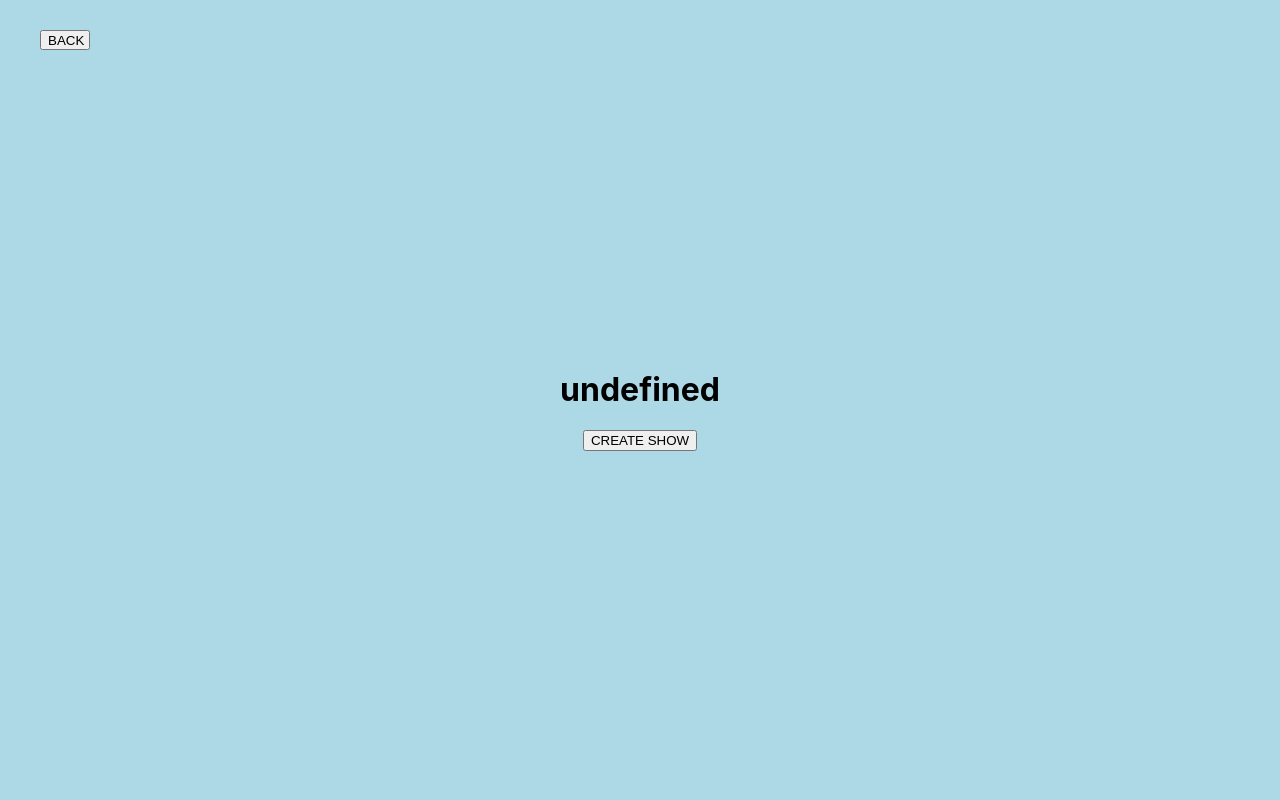
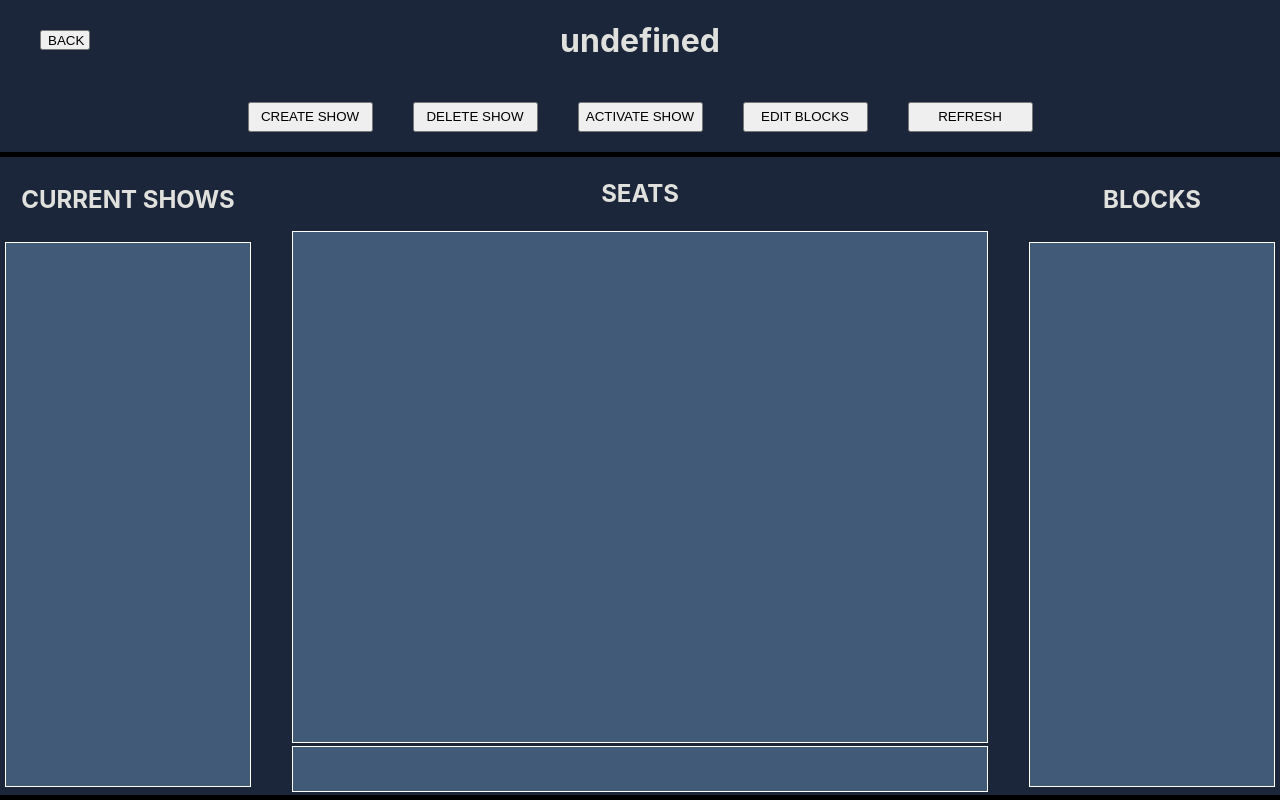
Before and after one commit to dmpatel0/seats4u, a React (Create React App) app in the folder seats4u/: page /venue-view in a window 1280 px wide. Built offline with nearby package versions, Linux system fonts and the light colour scheme.

Commit message:
venue auth... venue-view clean-up

```diff
--- a/seats4u/src/App.css
+++ b/seats4u/src/App.css
@@ -196,10 +196,13 @@
 .venue-view {
   display: flex;
   flex-direction: column;
-  justify-content: center;
   align-items: center;
   height: 100vh;
-  background: lightblue;
+  background: var(--midnight-blue);
+}
+
+.venue-view > h1 {
+  color: var(--pale-white);
 }
 
 .venue-view > .buttons {
@@ -211,6 +214,103 @@
   display: flex;
   flex-direction: column;
 }
+
+#venue-view-content {
+  display: flex;
+  flex-direction: row;
+  justify-content: space-evenly;
+  border: 5px solid black;
+  width: 100vw;
+  height: 100%;
+}
+
+#venue-view-buttons > button {
+  width: 125px;
+  height: 30px;
+  margin: 20px;
+}
+
+#venue-view-show-list, #block-div > #block-list, #seats-canvas, #purchase-div {
+  background: var(--silver-blue);
+}
+
+#venue-view-show-list, #block-div > #block-list {
+  width: 95%;
+  height: 85%;
+  border: 1px solid white;
+}
+
+#venue-view-content > #venue-view-show-div {
+  display: flex;
+  flex-direction: column;
+  align-items: center;
+  width: 20%;
+  height: 100%;
+}
+
+#venue-view-show-div {
+  display: flex;
+  flex-direction: column;
+  justify-content: space-evenly;
+  width: 20%;
+}
+
+#venue-view-show-div > h2 {
+  color: var(--pale-white);
+}
+
+#seats-div {
+  display: flex;
+  flex-direction: column;
+  justify-content: space-evenly;
+  align-items: center;
+  width: 95%;
+}
+
+#seats-div > h2 {
+  color: var(--pale-white);
+}
+
+#seats-div > canvas {
+  border: 1px solid white;
+  width: 95%;
+  height: 80%;
+}
+
+#seats-div > #purchase-div {
+  border: 1px solid white;
+  width: 95%;
+  height: 7%;
+}
+
+#venue-view-content > #seats-view {
+  display: flex;
+  flex-direction: row;
+  justify-content: center;
+  width: 60%;
+  height: 100%;
+}
+
+#venue-view-content > #block-div {
+  display: flex;
+  flex-direction: column;
+  justify-content: space-evenly;
+  align-items: center;
+  width: 20%;
+}
+
+#venue-view-content > #block-div > h2 {
+  color: var(--pale-white);
+}
+
+#venue-view-content > #venue-view-buttons {
+  display: flex;
+  flex-direction: column;
+  justify-content: center;
+  align-items: center;
+  width: 20%;
+}
+
 
 /* STYLING CODE FOR THE CREATE SHOW VIEW */
 
--- a/seats4u/src/boundary/venue-view.js
+++ b/seats4u/src/boundary/venue-view.js
@@ -1,10 +1,27 @@
 import React, { useEffect } from 'react'
 import { useNavigate } from 'react-router-dom'
+import { listShows } from '../controller/controllerVenueManager';
 
 export let currentVenue;
 
 export function getVenueHandler(venue) {
     currentVenue = venue;
+}
+
+export function refreshHandler() {
+
+    let parent = document.getElementById("venues-view-show-list");
+    let child = parent.lastElementChild;
+
+    let refresh_btn = document.getElementById("venue-view-btn-refresh");
+    refresh_btn.disabled = true; console.log("disabled");
+
+    while(child) {
+        parent.removeChild(child);
+        child = parent.lastElementChild;
+    }
+
+    listShows(currentVenue);
 }
 
 const VenueView = () => {
@@ -20,7 +37,31 @@ const VenueView = () => {
         <div id="view-container" className="venue-view">
             <button id="btn-back-create-venue" class="btn-back" onClick={() => {navigate('/venues')}}>BACK</button>
             <h1 id="venue-view-name">WPI</h1>
-            <button id="create-show" onClick={() => {navigate('/create-show')}}>CREATE SHOW</button>
+            <div id="venue-view-buttons">
+                    <button id="create-show" onClick={() => {navigate('/create-show')}}>CREATE SHOW</button>
+                    <button>DELETE SHOW</button>
+                    <button>ACTIVATE SHOW</button>
+                    <button>EDIT BLOCKS</button>
+                    <button id="venue-view-btn-refresh">REFRESH</button>
+            </div>
+            <div id="venue-view-content">
+                <div id="venue-view-show-div">
+                    <h2>CURRENT SHOWS</h2>
+                    <div id="venue-view-show-list"></div>
+                </div>
+                <div id="seats-view">
+                    <div id="seats-div">
+                        <h2>SEATS</h2>
+                        <canvas id="seats-canvas"></canvas>
+                        <div id="purchase-div"></div>
+                    </div>
+                </div>
+                <div id="block-div">
+                        <h2>BLOCKS</h2>
+                        <div id="block-list"></div>
+                </div>
+            </div>
+
         </div>
     )
 }
--- a/seats4u/src/boundary/venues.js
+++ b/seats4u/src/boundary/venues.js
@@ -1,6 +1,6 @@
 import React, { useEffect } from 'react'
 import { useNavigate } from 'react-router-dom'
-import { deleteVenue, listVenues, getPassword } from '../controller/controllerVenueManager'
+import { deleteVenue, listVenues, checkPassword } from '../controller/controllerVenueManager'
 import { getVenueHandler } from '../boundary/venue-view'
 import { get } from '../controller/api';
 
@@ -56,17 +56,9 @@ async function manageVenueHandler(navigate) {
     }
     if(exists) {
 
-        getVenueHandler(venue);
-        navigate('/venue-view');
-        /*let inputPass = prompt("Enter Venue Password");
-        let matched = await getPassword(venue, inputPass);
+        let userPass = prompt("What is the venue password?");
+        checkPassword(venue, userPass, navigate)
 
-        if(matched) {
-            getVenueHandler(venue);
-            navigate('/venue-view');
-        } else {
-            alert("INCORRECT PASSWORD")
-        }*/
     } else {
         alert("VENUE DOES NOT EXIST!");
     }
--- a/seats4u/src/controller/controllerVenueManager.js
+++ b/seats4u/src/controller/controllerVenueManager.js
@@ -1,6 +1,7 @@
-import { json } from "react-router-dom";
+import { useNavigate } from "react-router-dom";
 import { post, get } from "./api"
 import { listVenuesHandler } from "../boundary/venues";
+import { getVenueHandler } from "../boundary/venue-view";
 
 export function createVenue(venueName, numRows) {
 
@@ -96,17 +97,30 @@ export function listVenues() {
                 let venueDiv = venueHTML();
                 let venueNameLabel = venueDiv.firstChild.firstChild; venueNameLabel.innerHTML=venues[i].venueName;
 
+                /* REMOVE JUST FOR TESTING */
+
+                const passHandler= (json) => {
+                    if(json.statusCode === 200) {
+                        console.log(`Venue: ${venues[i].venueName} -- Password: ${json.password}`);
+                    } else {
+                        console.log(`Venue: ${venues[i].venueName} -- ERROR`);
+                    }
+                }
+
+                post('/getPassword', {"venueName":venues[i].venueName}, passHandler)
+
+
+                /* END REMOVE */
+
                 venueDiv.title = venues[i].venueName;
 
                 let payload = {"venueName":venues[i].venueName};
 
                 const handler = (json) => {
                     if(json.statusCode === 200) {
+
                         let shows = json.shows
-                        console.log("show retrieved!")
-                        console.log(`post response: ${json.statusCode}`);
-                        console.log(json);
-                        //let shows = response.shows
+
                         for(let j=0; j<shows.length; j++) {
                             let sName = shows[j].showName;
                             let sDateTime = shows[j].showTime;
@@ -118,6 +132,7 @@ export function listVenues() {
 
                             venueDiv.firstChild.lastChild.appendChild(show)
                         }
+
                     } else {
                         console.log(json.error)
                     }
@@ -133,6 +148,32 @@ export function listVenues() {
         let refresh_btn = document.getElementById("btn-refresh")
         refresh_btn.disabled = false;
     })
+
+}
+
+export function listShows(venueName) {
+
+    let payload = {"venueName":venueName};
+
+    const handler = (json) => {
+        if(json.statusCode === 200) {
+            let shows = json.shows
+
+            for(let i = 0; i<shows.length; i++) {
+                let sName = shows[i].showName;
+
+                let show = document.createElement('div'); show.className="show"
+                let showName = document.createElement('p'); showName.id="showName"; showName.innerText=sName;
+
+                show.appendChild(showName);
+
+                document.getElementById("venue-view-show-list").appendChild(show);
+            }
+
+        }
+    }
+
+    post('/listShows', payload, handler);
 
 }
 
@@ -155,7 +196,7 @@ export function deleteVenue(venueName) {
     post(resource, payload, handler)
 }
 
-export function getPassword(venueName, userPass) {
+export function checkPassword(venueName, userPass, navFunc) {
 
     let resource = '/getPassword';
 
@@ -164,11 +205,11 @@ export function getPassword(venueName, userPass) {
     const handler = (json) => {
         if(json.statusCode === 200) {
             if(userPass === json.password) {
-                console.log(`userpass: ${userPass}, servPass: ${json.password}`)
-                return true;
+                alert("PASSWORD MATCHED");
+                getVenueHandler(venueName);
+                navFunc('/venue-view');
             } else {
-                console.log(`userpass: ${userPass}, servPass: ${json.password}`)
-                return false;
+                alert("INCORRECT PASSWORD");
             }
         } else {
             console.log(json.error)
```
